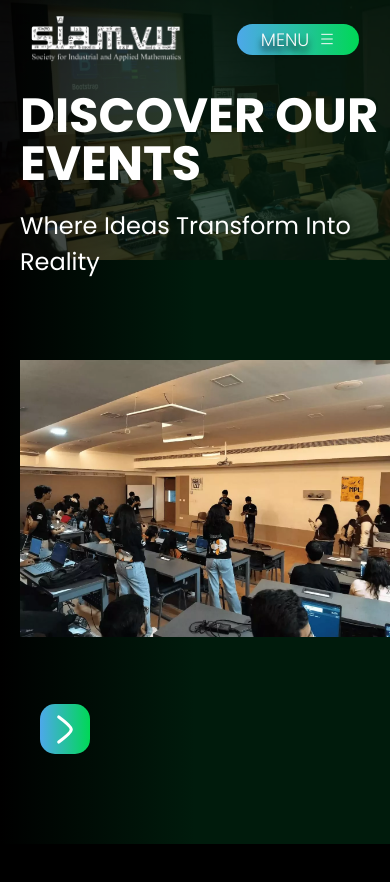
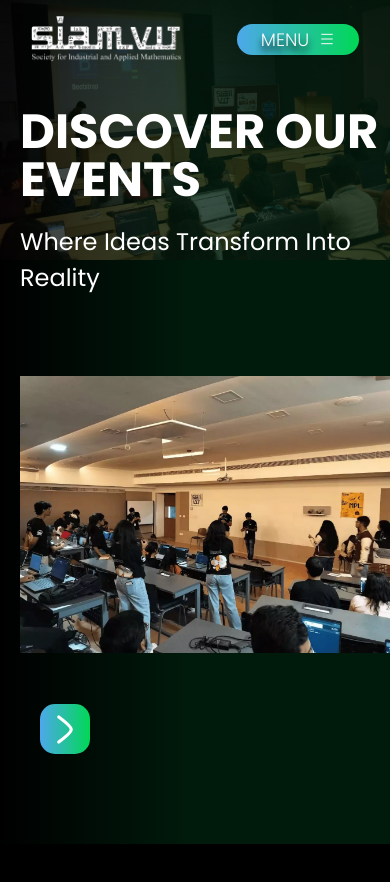
Before and after one commit to SIAM-VIT/siam-website, a React (Create React App) app: page /events in a window 390 px wide. Built offline with nearby package versions, Linux system fonts and the light colour scheme.

Commit message:
fixed responsiveness again

```diff
--- a/src/pages/Events.jsx
+++ b/src/pages/Events.jsx
@@ -69,7 +69,7 @@ export default function Events() {
               transition={pageTransition}
               className="min-h-screen flex flex-col sm:flex-row items-center relative justify-center gap-y-20 pl-5 -mt-10"
             >
-              <div className="text-left sm:mt-0 -mt-48">
+              <div className="text-left sm:mt-0 -mt-40">
                 <h1 className="uppercase text-white font-bold text-[48px] sm:text-[84px] sm:mb-10 mb-5 leading-none">
                   Discover Our Events
                 </h1>
@@ -384,8 +384,8 @@ export default function Events() {
                     </div>
                     <div className="flex justify-center items-center">
                       <img
-                        src="yantraEvent1.jpg"
-                        alt="codingrelay"
+                        src="yantraEvent1.jpeg"
+                        alt="blogathon"
                         className="w-full h-full object-cover"
                       />
                     </div>
```
Also changed, not shown: public/yantraEvent1.jpeg (renamed from public/slide2.jpeg).
